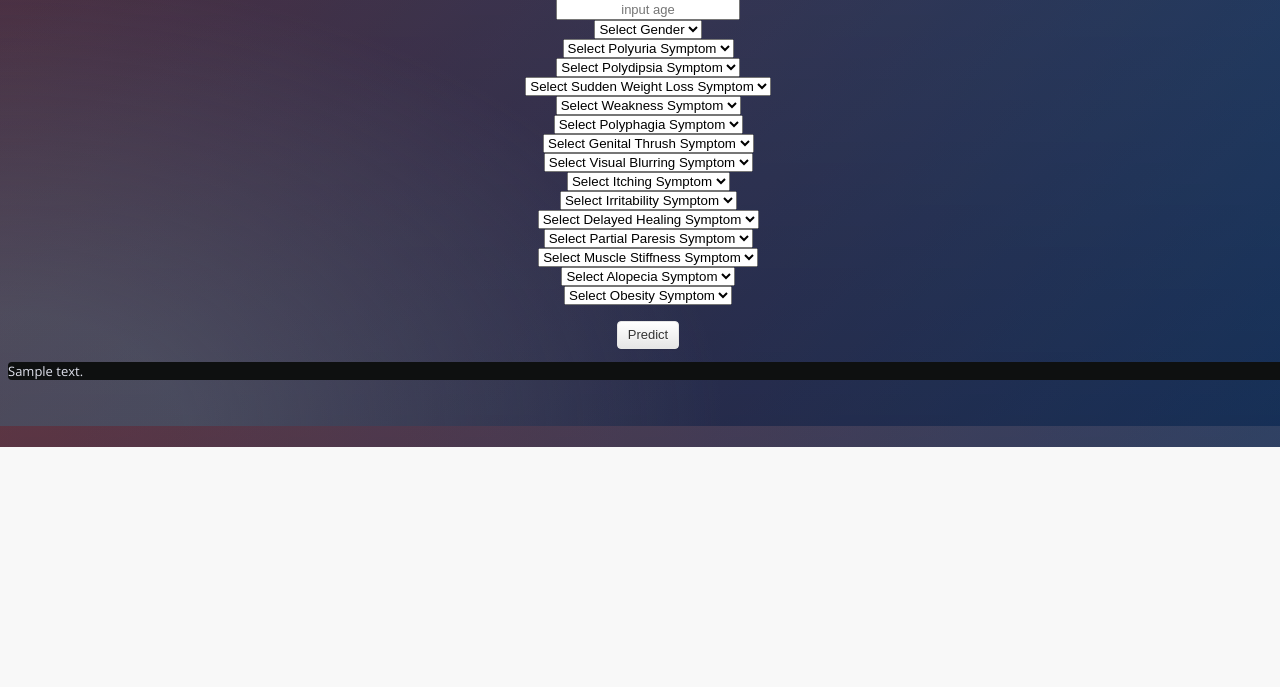
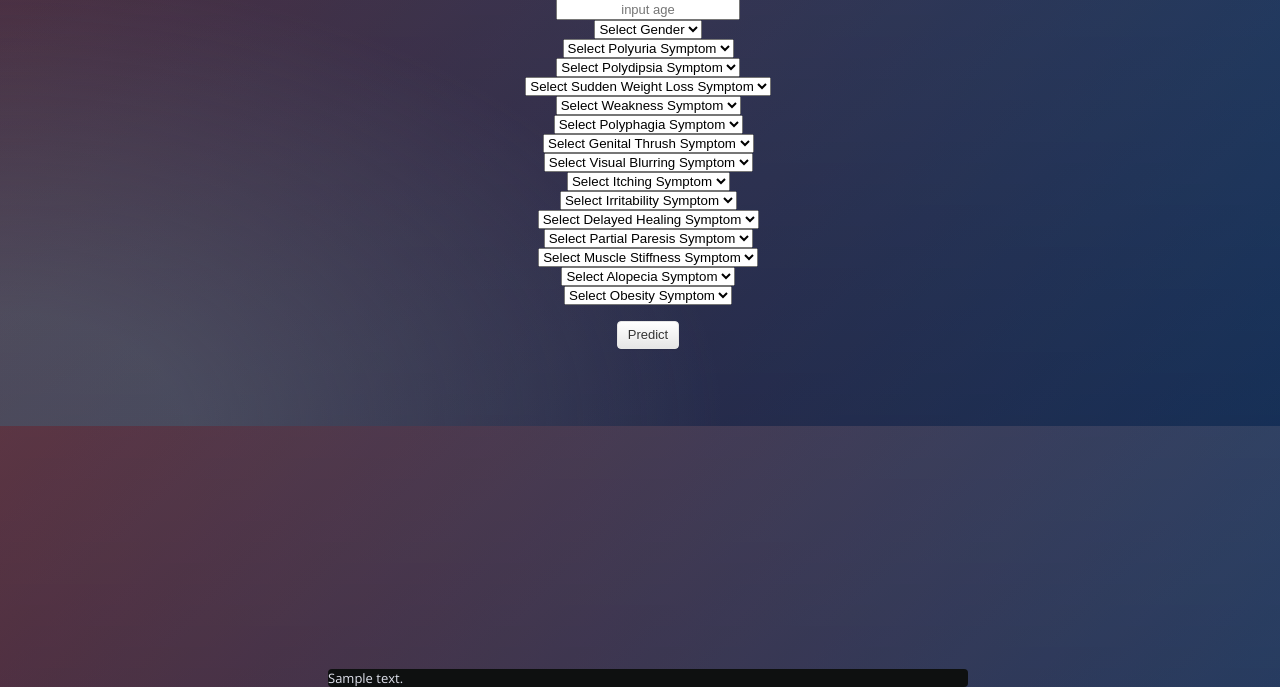
Before and after one commit to zinabu-dot/Risk-prediction-early-stage-diabetes, a Flask app: template templates/index.html in a window 1280 px wide. Shown: the part 374-1061 px from the top of the page. Before the commit the page ends 821 px from the top, so only its background shows below. Run offline with Flask 3, Linux system fonts and the light colour scheme; the template is opened without the code that fills it: most values are stand-ins (such as "Sample title", 1, 10 or a date in 2020); parts of the project's set-up code (start-up, migrations or seed data) failed here and were passed over.

Commit message:
css changed commit

```diff
--- a/static/css/style.css
+++ b/static/css/style.css
@@ -113,4 +113,5 @@ p {
 	font-size: 13px;
 	background-color: rgb(14, 16, 16);
 	border-radius: 4px;
+	margin: 25%;
 }
```
